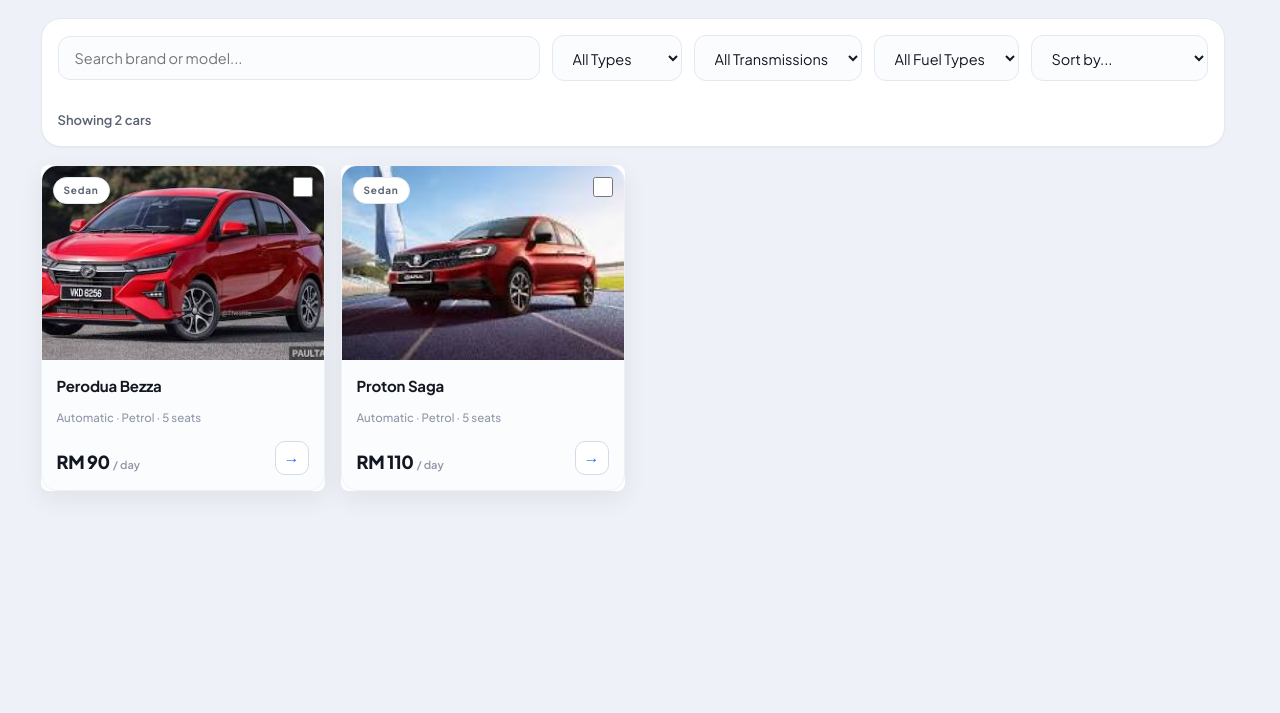
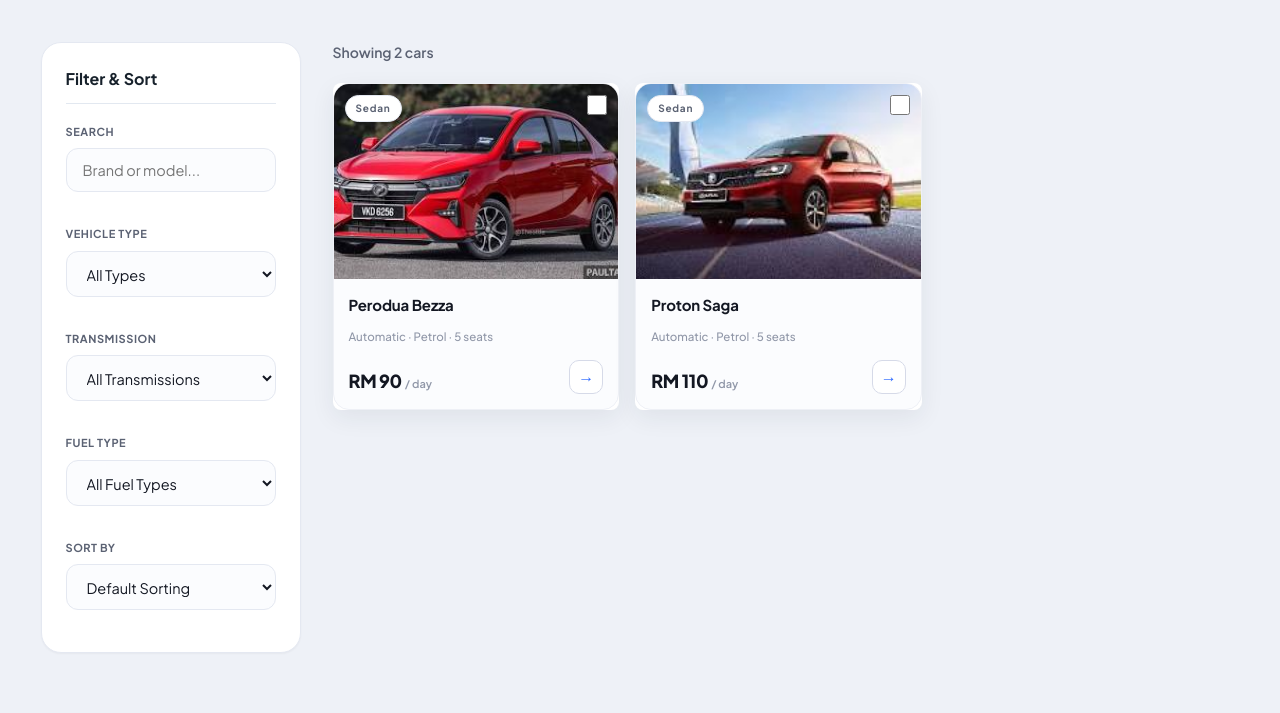
Before and after one commit to StillSame21/CarGO, a PHP site: page /customer/browse_cars.php in a window 1280 px wide. Shown: the part 171-884 px from the top of the page. Before the commit the page ends 662 px from the top, so only its background shows below. Run offline with PHP 8.4, Linux system fonts and the light colour scheme; a user stored in the database is signed in; data comes from the database, SQL or seed files in the repository.

Commit message:
fix: adjust sticky sidebar and navigation offsets

```diff
--- a/css/template.css
+++ b/css/template.css
@@ -409,10 +409,10 @@
     letter-spacing: 0.06em;
     text-transform: uppercase;
 }
-.dc-status.cancelled, .dc-status.rejected { background: #fbeaed; color: #c23a52; }
-.dc-status.completed, .dc-status.approved, .dc-status.available { background: #e7f4ec; color: #157a4e; }
-.dc-status.pending { background: #fdf3e1; color: #c98a14; }
-.dc-status.ongoing, .dc-status.maintenance, .dc-status.unavailable { background: #f1f3f9; color: #5b6273; }
+.dc-status.status-cancelled, .dc-status.status-rejected, .dc-status.status-late-fees { background: #fbeaed; color: #c23a52; }
+.dc-status.status-completed, .dc-status.status-approved, .dc-status.status-available, .dc-status.status-paid { background: #e7f4ec; color: #157a4e; }
+.dc-status.status-pending { background: #fdf3e1; color: #c98a14; }
+.dc-status.status-ongoing, .dc-status.status-maintenance, .dc-status.status-unavailable { background: #f1f3f9; color: #5b6273; }
 
 /* Car Card (Marketplace) */
 .dc-car-card {
--- a/customer/browse_cars.php
+++ b/customer/browse_cars.php
@@ -48,10 +48,22 @@
             <p class="dc-p" style="margin-top:12px;">Please check again later for newly listed rental cars.</p>
         </div>
     <?php else: ?>
-        <div class="dc-card" style="padding: 16px;">
-            <div style="display:flex; gap:12px; flex-wrap:wrap; align-items:center;">
-                <input type="text" id="car-search" class="dc-input" placeholder="Search brand or model..." style="flex:1; min-width:200px;">
-                <select id="filter-type" class="dc-select" style="width:auto;">
+        <div style="display: flex; gap: 32px; align-items: flex-start; margin-top: 24px;">
+
+            <!-- Sidebar Filters -->
+            <aside class="dc-card" style="width: 260px; flex-shrink: 0; padding: 24px; position: sticky; top: 94px; display: flex; flex-direction: column; gap: 16px; box-sizing: border-box; z-index: 10;">
+                <div style="font-size: 16px; font-weight: 700; color: var(--text-color-strong); border-bottom: 1px solid var(--border-color); padding-bottom: 12px; margin-bottom: 4px;">
+                    Filter & Sort
+                </div>
+
+                <div>
+                    <label style="display: block; font-size: 11px; font-weight: 700; margin-bottom: 8px; color: #5b6273; text-transform: uppercase; letter-spacing: 0.05em;">Search</label>
+                    <input type="text" id="car-search" class="dc-input" placeholder="Brand or model..." style="width: 100%;">
+                </div>
+
+                <div>
+                    <label style="display: block; font-size: 11px; font-weight: 700; margin-bottom: 8px; color: #5b6273; text-transform: uppercase; letter-spacing: 0.05em;">Vehicle Type</label>
+                    <select id="filter-type" class="dc-select" style="width: 100%;">
                         <option value="">All Types</option>
                         <option value="Sedan">Sedan</option>
                         <option value="SUV">SUV</option>
@@ -60,30 +72,46 @@
                         <option value="Truck">Truck</option>
                         <option value="Luxury">Luxury</option>
                     </select>
-                <select id="filter-transmission" class="dc-select" style="width:auto;">
+                </div>
+
+                <div>
+                    <label style="display: block; font-size: 11px; font-weight: 700; margin-bottom: 8px; color: #5b6273; text-transform: uppercase; letter-spacing: 0.05em;">Transmission</label>
+                    <select id="filter-transmission" class="dc-select" style="width: 100%;">
                         <option value="">All Transmissions</option>
                         <option value="Automatic">Automatic</option>
                         <option value="Manual">Manual</option>
                     </select>
-                <select id="filter-fuel" class="dc-select" style="width:auto;">
+                </div>
+
+                <div>
+                    <label style="display: block; font-size: 11px; font-weight: 700; margin-bottom: 8px; color: #5b6273; text-transform: uppercase; letter-spacing: 0.05em;">Fuel Type</label>
+                    <select id="filter-fuel" class="dc-select" style="width: 100%;">
                         <option value="">All Fuel Types</option>
                         <option value="Petrol">Petrol</option>
                         <option value="Diesel">Diesel</option>
                         <option value="Hybrid">Hybrid</option>
                         <option value="Electric">Electric</option>
                     </select>
-                <select id="sort-by" class="dc-select" style="width:auto;">
-                    <option value="default">Sort by...</option>
+                </div>
+
+                <div>
+                    <label style="display: block; font-size: 11px; font-weight: 700; margin-bottom: 8px; color: #5b6273; text-transform: uppercase; letter-spacing: 0.05em;">Sort By</label>
+                    <select id="sort-by" class="dc-select" style="width: 100%;">
+                        <option value="default">Default Sorting</option>
                         <option value="price-asc">Price: Low to High</option>
                         <option value="price-desc">Price: High to Low</option>
                         <option value="name-asc">Name: A to Z</option>
                         <option value="name-desc">Name: Z to A</option>
                     </select>
-                <button id="clear-filters" class="dc-btn-secondary" type="button" style="display:none; padding:12px 16px;">Clear</button>
                 </div>
-            <div style="margin-top:12px; font-size:13px; font-weight:600; color:#5b6273;">
+
+                <button id="clear-filters" class="dc-btn-secondary" type="button" style="display:none; padding:12px 16px; width: 100%; margin-top: 8px;">Clear All Filters</button>
+            </aside>
+
+            <!-- Main Content -->
+            <div style="flex: 1; min-width: 0;">
+                <div style="margin-bottom: 20px; font-size: 14px; font-weight: 600; color: #5b6273;">
                     <span id="results-count">Showing <?php echo count($cars); ?> cars</span>
-            </div>
                 </div>
 
         <form action="compare.php" method="get" id="compare-form">
@@ -126,6 +154,9 @@
             <span id="compare-count" style="font-weight: 600; font-size:14px;">0 cars selected</span>
             <button type="submit" form="compare-form" class="dc-btn-primary" id="compare-btn" style="padding: 10px 20px; box-shadow:none;">Compare</button>
         </div>
+
+        </div> <!-- End of main content -->
+        </div> <!-- End of layout split -->
     <?php endif; ?>
 </main>
 <script src="../js/browse-filter.js"></script>
```
Lines whose indentation alone changed are shown as unchanged.
